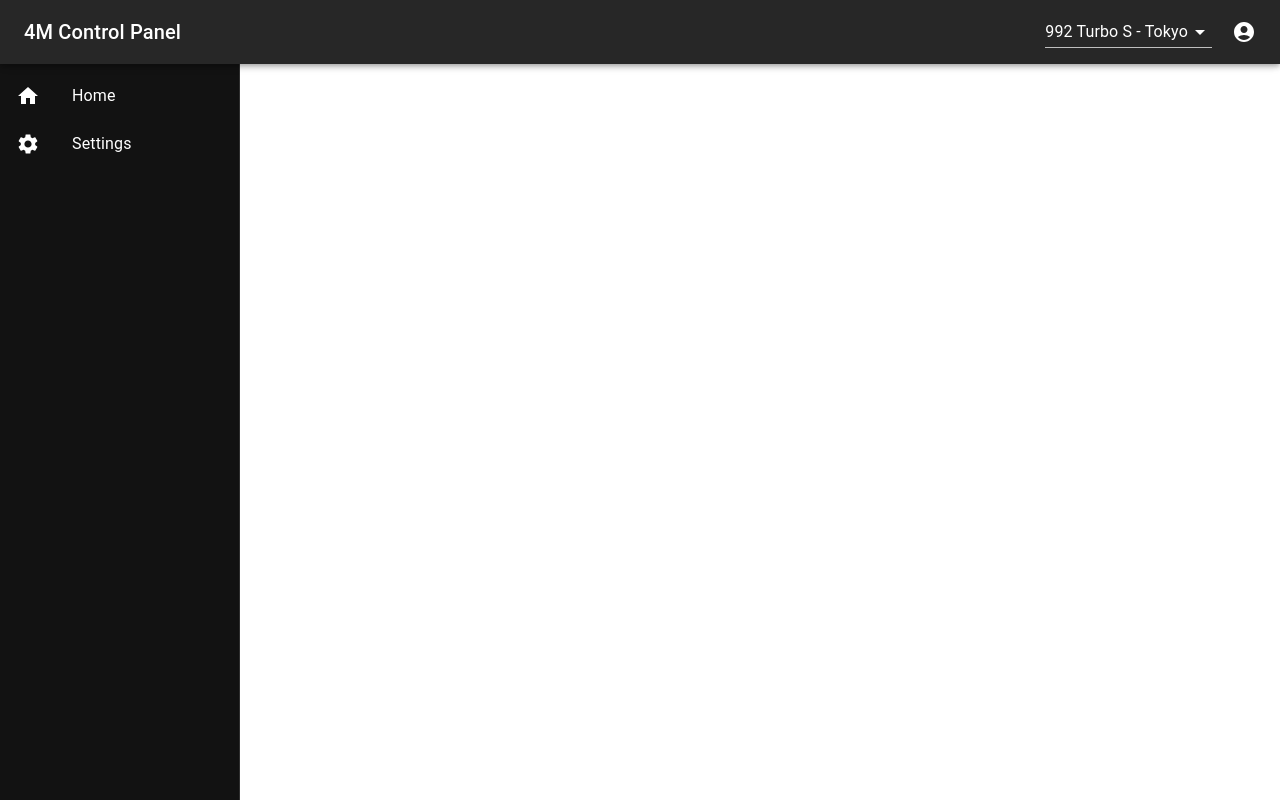
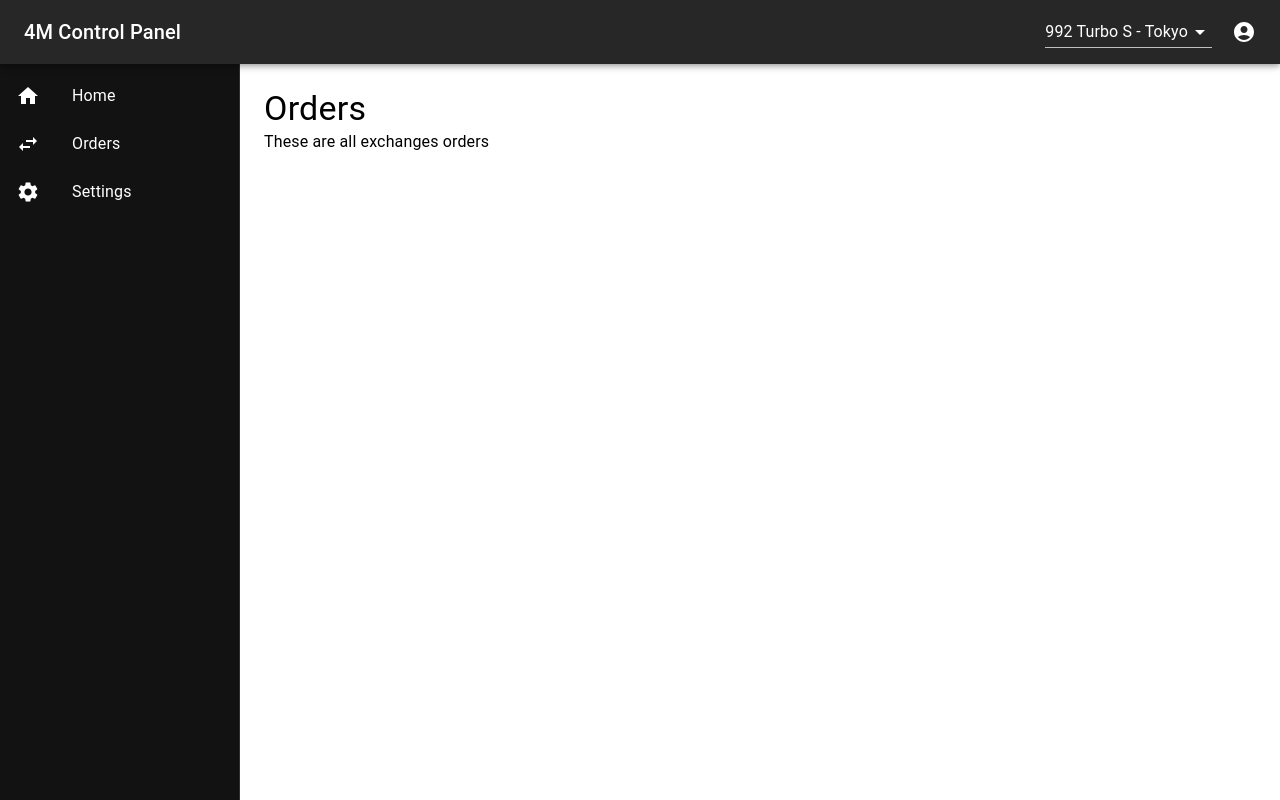
Before and after one commit to skondakov/4m-control-panel, a React (Create React App) app: page /orders in a window 1280 px wide. Built offline with nearby package versions, Linux system fonts and the light colour scheme.

Commit message:
Add Orders page

```diff
--- a/src/App.tsx
+++ b/src/App.tsx
@@ -4,6 +4,7 @@ import theme from './theme';
 import Layout from './components/Layout';
 import { BrowserRouter as Router, Routes, Route } from 'react-router-dom';
 import Home from './pages/Home';
+import Orders from './pages/Orders';
 import Settings from './pages/Settings';
 
 const App: React.FC = () => {
@@ -13,6 +14,7 @@ const App: React.FC = () => {
         <Layout>
           <Routes>
             <Route path="/" element={<Home />} />
+            <Route path="/orders" element={<Orders />} />
             <Route path="/settings" element={<Settings />} />
           </Routes>
         </Layout>
--- a/src/components/Layout.tsx
+++ b/src/components/Layout.tsx
@@ -1,8 +1,9 @@
 import React, { useState } from 'react';
-import { AppBar, Box, Drawer, IconButton, List, ListItemButton, ListItemIcon, ListItemText, Menu, MenuItem, Select, Toolbar, Typography, FormControl, InputLabel, SelectChangeEvent } from '@mui/material';
+import { AppBar, Box, Drawer, IconButton, List, ListItemButton, ListItemIcon, ListItemText, Menu, MenuItem, Select, Toolbar, Typography, FormControl, SelectChangeEvent } from '@mui/material';
 import HomeIcon from '@mui/icons-material/Home';
 import SettingsIcon from '@mui/icons-material/Settings';
 import AccountCircle from '@mui/icons-material/AccountCircle';
+import SwapHorizIcon from '@mui/icons-material/SwapHoriz';
 import { Link } from 'react-router-dom';
 
 const drawerWidth = 240;
@@ -15,7 +16,8 @@ interface MenuItemType {
 
 const menuItems: MenuItemType[] = [
   { text: 'Home', icon: <HomeIcon />, path: '/' },
-  { text: 'Settings', icon: <SettingsIcon />, path: '/settings' },
+  { text: 'Orders', icon: <SwapHorizIcon />, path: '/orders' },
+  { text: 'Settings', icon: <SettingsIcon />, path: '/settings' }
 ];
 
 interface environmentOptionType {
--- /dev/null
+++ b/src/pages/Orders.tsx
@@ -0,0 +1,14 @@
+// src/pages/Orders.tsx
+import React from 'react';
+import {Typography} from "@mui/material";
+
+const Orders: React.FC = () => {
+  return (
+    <div>
+      <Typography variant="h4">Orders</Typography>
+      <Typography paragraph>These are all exchanges orders</Typography>
+    </div>
+  );
+};
+
+export default Orders;
```
